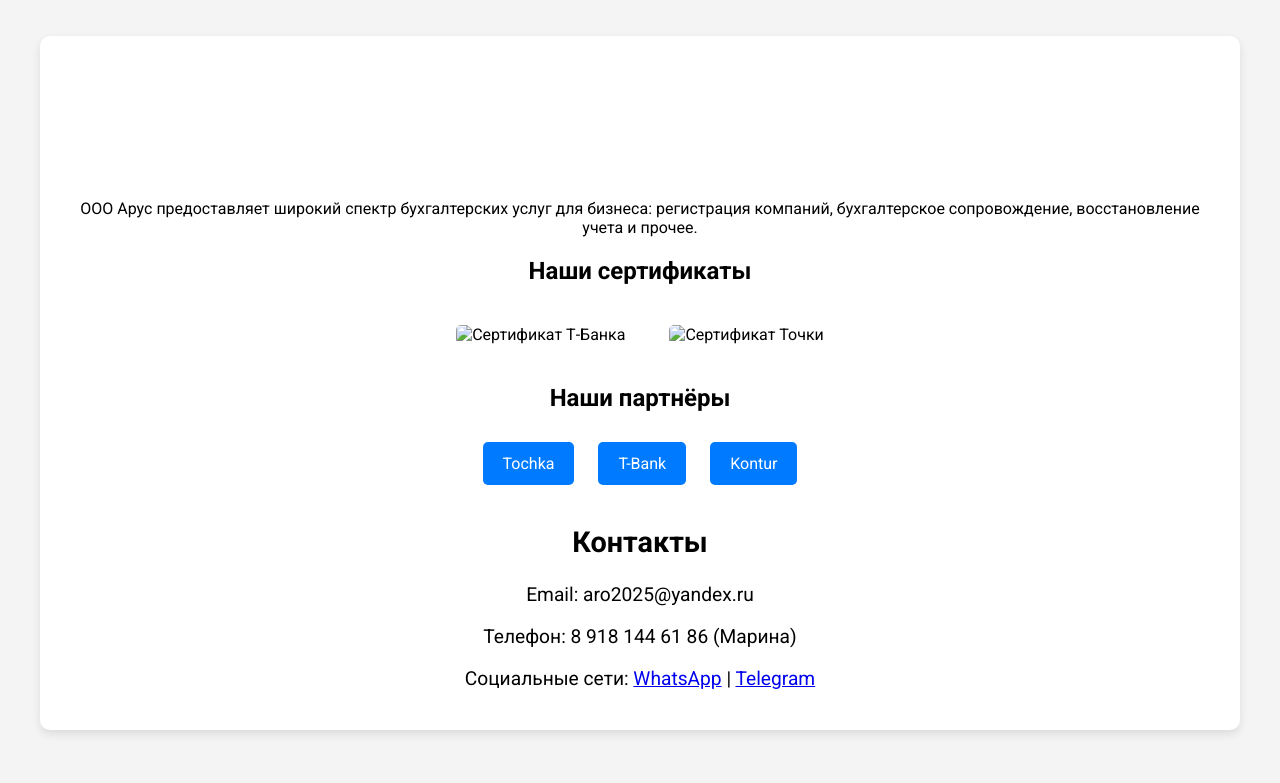
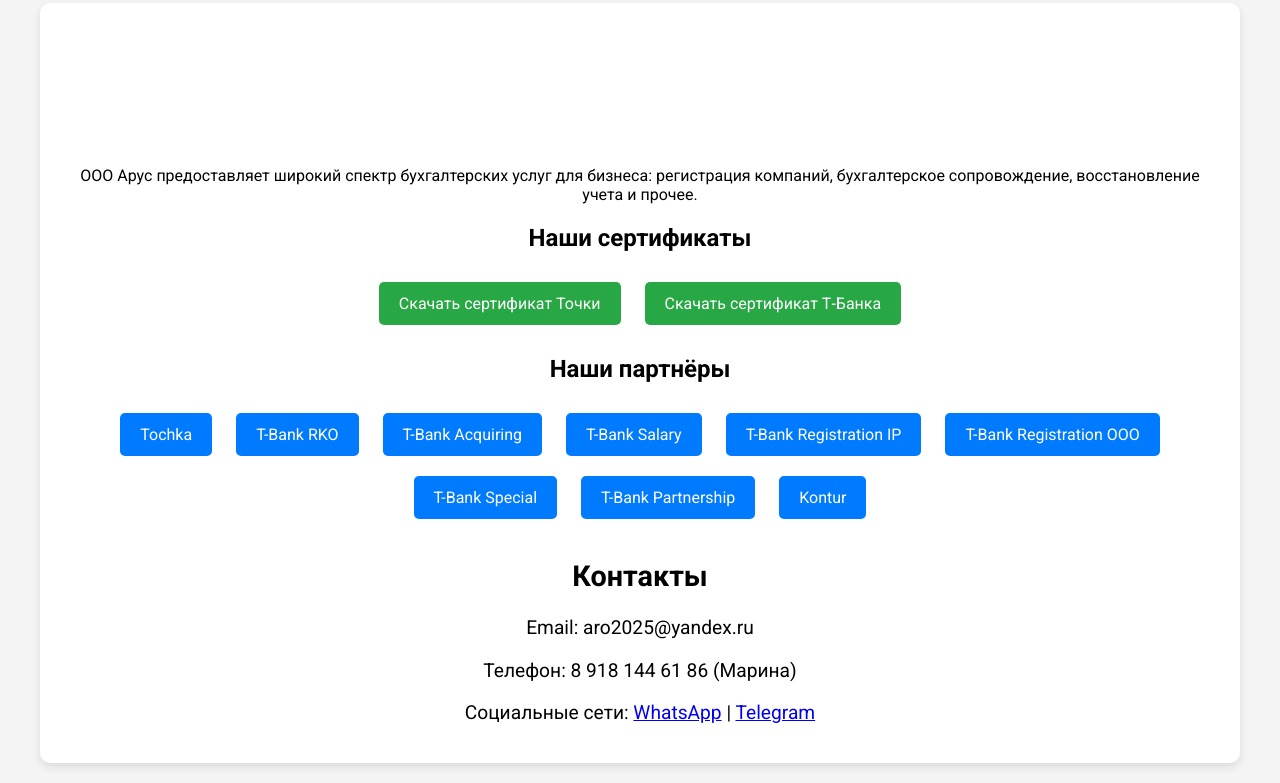
Before and after one commit to ooo-arus/ooo-arus.github.io, a plain HTML site: page index.html in a window 1280 px wide. Shown: the part 17-800 px from the top of the page. Drawn offline with Linux system fonts and the light colour scheme.

Commit message:
Update index.html

```diff
--- a/index.html
+++ b/index.html
@@ -37,11 +37,18 @@
         .content {
             padding: 20px;
         }
-        .certificates img {
-            width: 100%;
-            max-width: 400px;
-            margin: 20px;
+        .certificates a {
+            display: inline-block;
+            background-color: #28a745;
+            color: white;
+            padding: 12px 20px;
+            margin: 10px;
+            text-decoration: none;
             border-radius: 5px;
+            transition: background-color 0.3s ease;
+        }
+        .certificates a:hover {
+            background-color: #218838;
         }
         .links a {
             display: inline-block;
@@ -74,13 +81,19 @@
             </section>
             <section class="certificates">
                 <h2>Наши сертификаты</h2>
-                <img src="path_to_certificate_image_1.jpg" alt="Сертификат Т-Банка">
-                <img src="path_to_certificate_image_2.jpg" alt="Сертификат Точки">
+                <a href="sert_tochka_bank.pdf" download>Скачать сертификат Точки</a>
+                <a href="sert_tbank.pdf" download>Скачать сертификат Т-Банка</a>
             </section>
             <section class="links">
                 <h2>Наши партнёры</h2>
                 <a href="https://partner.tochka.com/?referer1=2311379561" target="_blank">Tochka</a>
-                <a href="https://www.tbank.ru/business/rko/form?utm_medium=ptr.act&utm_campaign=sme.partners&partnerId=8-1001J8MW8&agentId=5-O9THG4EX&agentSsoId=ac5bf1c5-9c8c-4883-924a-bdf531933af2&utm_source=partner_rko_a_sme" target="_blank">T-Bank</a>
+                <a href="https://www.tbank.ru/business/rko/form?utm_medium=ptr.act&utm_campaign=sme.partners&partnerId=8-1001J8MW8&agentId=5-O9THG4EX&agentSsoId=ac5bf1c5-9c8c-4883-924a-bdf531933af2&utm_source=partner_rko_a_sme" target="_blank">T-Bank RKO</a>
+                <a href="https://www.tbank.ru/business/acquiring/form/rent?utm_medium=ptr.act&utm_campaign=sme.partners&partnerId=8-1001J8MW8&agentId=5-O9THG4EX&agentSsoId=ac5bf1c5-9c8c-4883-924a-bdf531933af2&utm_source=partner_rko_a_sme" target="_blank">T-Bank Acquiring</a>
+                <a href="https://www.tbank.ru/corporate/payout/salary?utm_medium=ptr.act&utm_campaign=sme.partners&partnerId=8-1001J8MW8&agentId=5-O9THG4EX&agentSsoId=ac5bf1c5-9c8c-4883-924a-bdf531933af2&utm_source=partner_rko_a_sme" target="_blank">T-Bank Salary</a>
+                <a href="https://www.tbank.ru/business/registration-ip/?utm_medium=ptr.act&utm_campaign=sme.partners&partnerId=8-1001J8MW8&agentId=5-O9THG4EX&agentSsoId=ac5bf1c5-9c8c-4883-924a-bdf531933af2&utm_source=partner_rko_a_sme" target="_blank">T-Bank Registration IP</a>
+                <a href="https://www.tbank.ru/business/registration-ooo/form?utm_medium=ptr.act&utm_campaign=sme.partners&partnerId=8-1001J8MW8&agentId=5-O9THG4EX&agentSsoId=ac5bf1c5-9c8c-4883-924a-bdf531933af2&utm_source=partner_rko_a_sme" target="_blank">T-Bank Registration OOO</a>
+                <a href="https://www.tbank.ru/business/special/form?utm_medium=ptr.act&utm_campaign=sme.partners&partnerId=8-1001J8MW8&agentId=5-O9THG4EX&agentSsoId=ac5bf1c5-9c8c-4883-924a-bdf531933af2&utm_source=partner_rko_a_sme" target="_blank">T-Bank Special</a>
+                <a href="https://www.tbank.ru/business/partnership/form/invite-friend/?utm_medium=ptr.act&utm_campaign=sme.partners&partnerId=8-1001J8MW8&agentId=5-O9THG4EX&agentSsoId=ac5bf1c5-9c8c-4883-924a-bdf531933af2&utm_source=partner_rko_a_sme" target="_blank">T-Bank Partnership</a>
                 <a href="https://kontur.ru/?p=w34501" target="_blank">Kontur</a>
             </section>
             <section class="contact">
```
